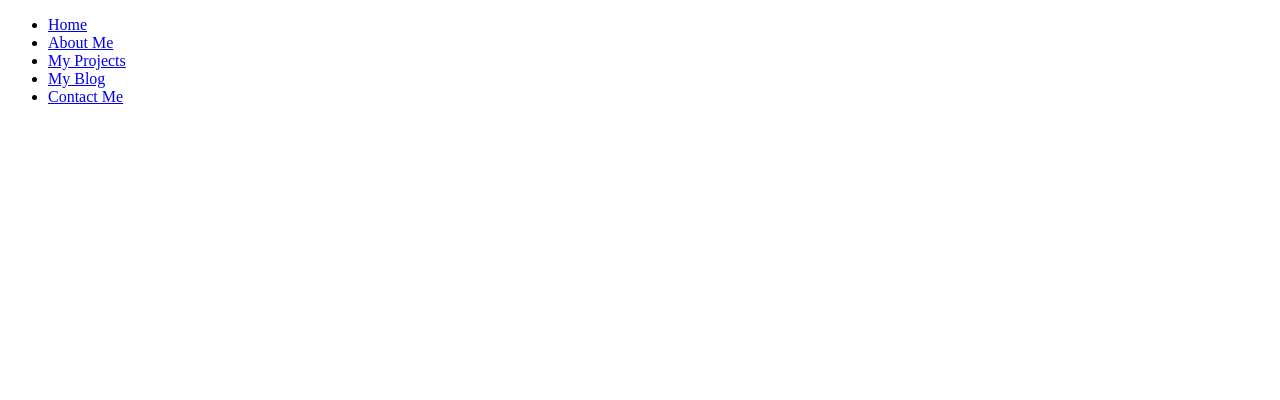
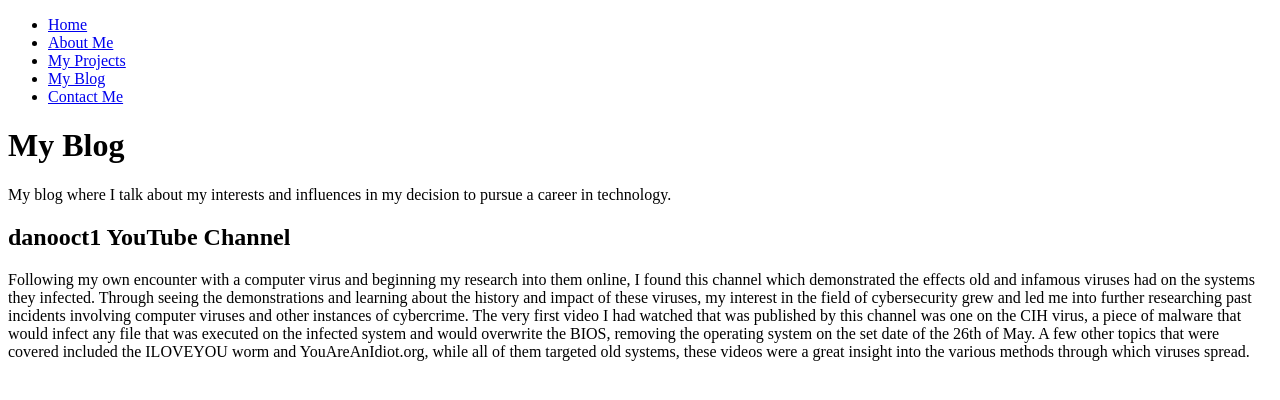
Before and after one commit to FritRin/Simple-Profile-Website, a plain HTML site: page blog.html in a window 1280 px wide. Drawn offline with Linux system fonts and the light colour scheme.

Commit message:
added an article to blog page.

```diff
--- a/blog.html
+++ b/blog.html
@@ -17,4 +17,24 @@
             <li><a href="contact.html">Contact Me</a></li>
         </ul>
     </nav>
+    <h1>My Blog</h1>
+    <p>My blog where I talk about my interests and influences in my decision to pursue a career in
+        technology.
+    </p>
+    <article>
+        <h2>danooct1 YouTube Channel</h2>
+        <p>Following my own encounter with a computer virus and beginning my research into them
+            online, I found this channel which demonstrated the effects old and infamous viruses had
+            on the systems they infected. Through seeing the demonstrations and learning about the
+            history and impact of these viruses, my interest in the field of cybersecurity grew and
+            led me into further researching past incidents involving computer viruses and other instances
+            of cybercrime. The very first video I had watched that was published by this channel was one on
+            the CIH virus, a piece of malware that would infect any file that was executed on the infected
+            system and would overwrite the BIOS, removing the operating system on the set date of the 26th
+            of May. A few other topics that were covered included the ILOVEYOU worm and YouAreAnIdiot.org,
+            while all of them targeted old systems, these videos were a great insight into the various methods
+            through which viruses spread.
+        </p>
+        <!--Embed a video as an example here-->
+    </article>
 </body>
```
Also changed, not shown: 1 other file.
